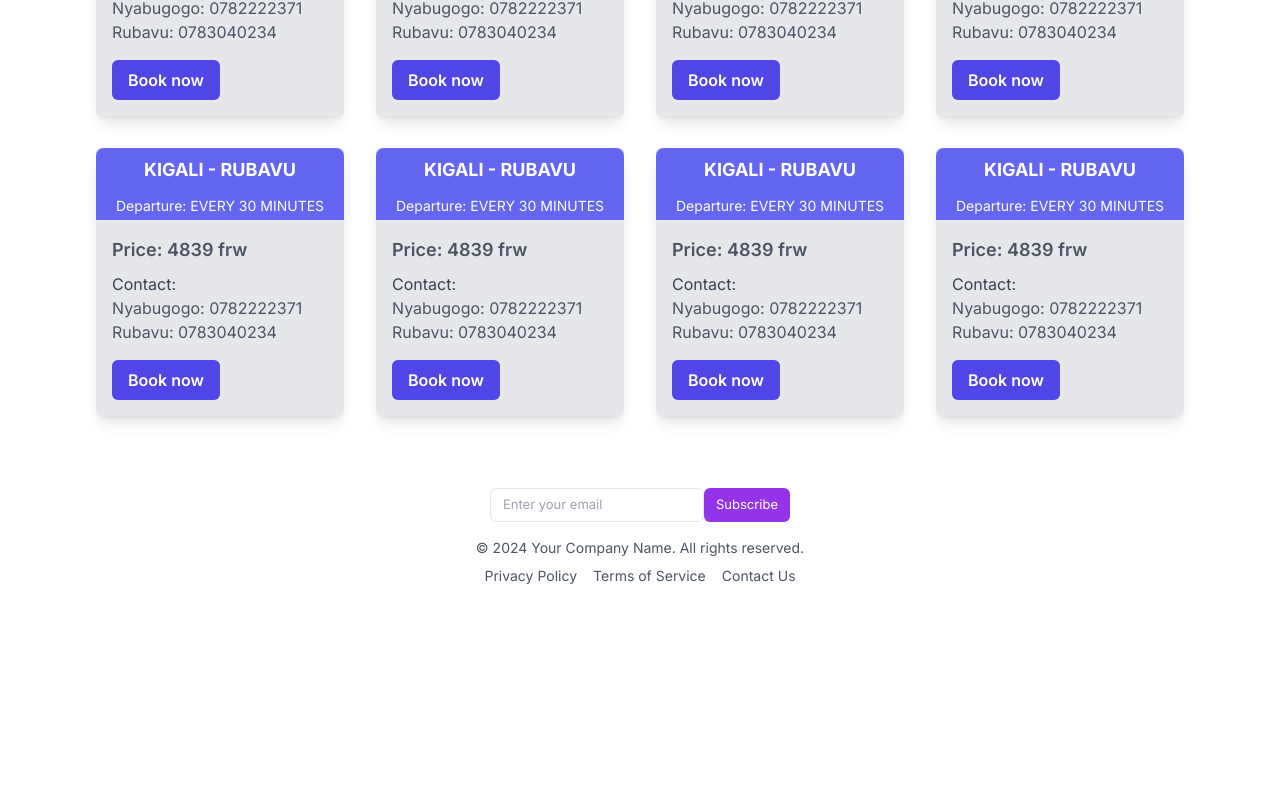
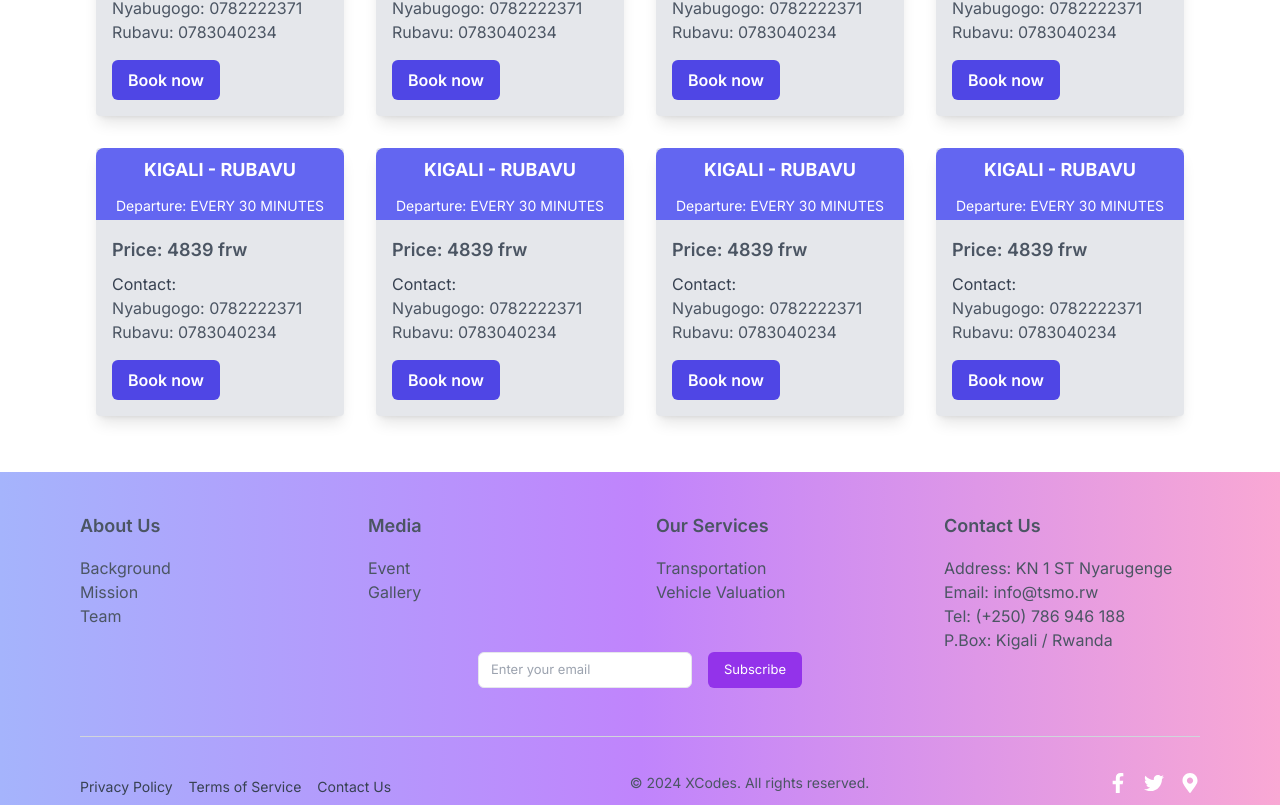
Before and after one commit to ETStraining/Ticket-Management-System, a React (Vite) app: page / in a window 1280 px wide. Shown: the part 1276-2081 px from the top of the page. Before the commit the page ends 1878 px from the top, so only its background shows below. Built offline with nearby package versions, Linux system fonts and the light colour scheme.

Commit message:
home changes

```diff
--- a/src/components/DepartureCard.jsx
+++ b/src/components/DepartureCard.jsx
@@ -31,7 +31,7 @@ function DepartureCard() {
       </div>
       <Link to='/new-ticket'>
       <button className='border-none px-4 py-2 bg-indigo-600 rounded-md text-white font-semibold
-      hover:bg-indigo-900'>Book now</button>
+      hover:bg-indigo-800'>Book now</button>
       </Link>
     </div>
   );
--- a/src/components/Footer.jsx
+++ b/src/components/Footer.jsx
@@ -1,29 +1,76 @@
-// Footer.js
 import React from 'react';
-
+import { FaFacebookF, FaTwitter, FaMapMarkerAlt } from 'react-icons/fa';
+import { Link } from 'react-router-dom';
 const Footer = () => {
   return (
-    <footer className="bg-white shadow-md py-4">
-      <div className="container mx-auto flex flex-col items-center">
-        {/* Subscription Section */}
+    <footer className="bg-gradient-to-r from-indigo-300 via-purple-400 to-pink-300 text-gray-600 pt-10 pb-2 px-8 md:px-20">
+      <div className="container mx-auto">
+        <div className="grid grid-cols-1 md:grid-cols-2 lg:grid-cols-4 gap-8">
+          <div>
+            <h3 className="text-lg font-semibold mb-4">About Us</h3>
+            <ul>
+              <li>Background</li>
+              <li>Mission</li>
+              <li>Team</li>
+            </ul>
+          </div>
+          <div>
+            <h3 className="text-lg font-semibold mb-4">Media</h3>
+            <ul>
+              <li>Event</li>
+              <li>Gallery</li>
+            </ul>
+          </div>
+          <div>
+            <h3 className="text-lg font-semibold mb-4">Our Services</h3>
+            <ul>
+              <li>Transportation</li>
+              <li>Vehicle Valuation</li>
+            </ul>
+          </div>
+          <div>
+            <h3 className="text-lg font-semibold mb-4">Contact Us</h3>
+            <ul>
+              <li>Address: KN 1 ST Nyarugenge</li>
+              <li>Email: info@tsmo.rw</li>
+              <li>Tel: (+250) 786 946 188</li>
+              <li>P.Box: Kigali / Rwanda</li>
+            </ul>
+          </div>
+        </div>
+      </div>
+
+      <div className="container mx-auto flex flex-col">
         <div className="flex justify-center mb-4">
           <input
             type="email"
             placeholder="Enter your email"
             className="px-3 py-1.5 border rounded-md text-[13px] focus:outline-none focus:ring-2 focus:ring-purple-600 focus:border-transparent"
           />
-          <button className="bg-purple-600 text-white px-3 py-1.5 rounded-md text-[13px] hover:bg-purple-700">
+          <button className="bg-purple-600 text-white px-4 ml-4 py-2 rounded-md text-[13px] hover:bg-purple-700">
             Subscribe
           </button>
         </div>
-
-        {/* Copyright and Links Section */}
-        <div className="text-center text-gray-600 text-sm">
-          <p>&copy; {new Date().getFullYear()} Your Company Name. All rights reserved.</p>
-          <div className="flex justify-center space-x-4 mt-2">
-            <a href="#" className="hover:text-purple-600">Privacy Policy</a>
-            <a href="#" className="hover:text-purple-600">Terms of Service</a>
-            <a href="#" className="hover:text-purple-600">Contact Us</a>
+        <hr className="my-8 border-gray-300 w-full" />
+        <div className="text-gray-600 text-sm">
+          <div className="flex justify-between items-center">
+            <div className="flex text-gray-700 space-x-4 mt-2">
+              <Link to="" className="hover:text-purple-900">Privacy Policy</Link>
+              <Link to="" className="hover:text-purple-900">Terms of Service</Link>
+              <Link to="" className="hover:text-purple-900">Contact Us</Link>
+            </div>
+            <p>&copy; {new Date().getFullYear()} XCodes. All rights reserved.</p>
+            <div className="flex space-x-4 text-xl text-white">
+              <Link to="" className="hover:text-blue-700">
+                <FaFacebookF />
+              </Link>
+              <Link to="" className="hover:text-blue-500">
+                <FaTwitter />
+              </Link>
+              <Link to="" className="hover:text-red-500">
+                <FaMapMarkerAlt />
+              </Link>
+            </div>
           </div>
         </div>
       </div>
```
